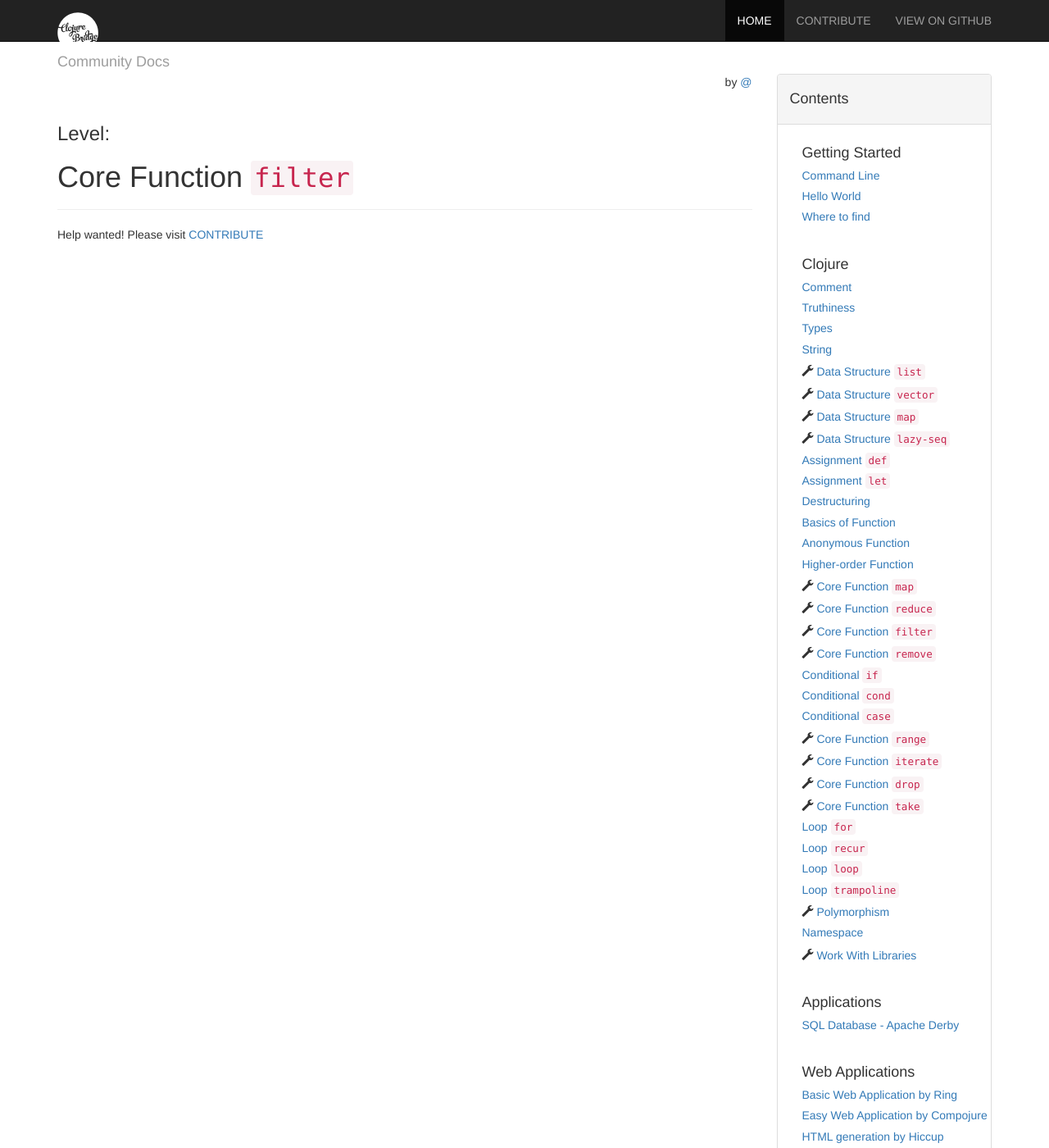
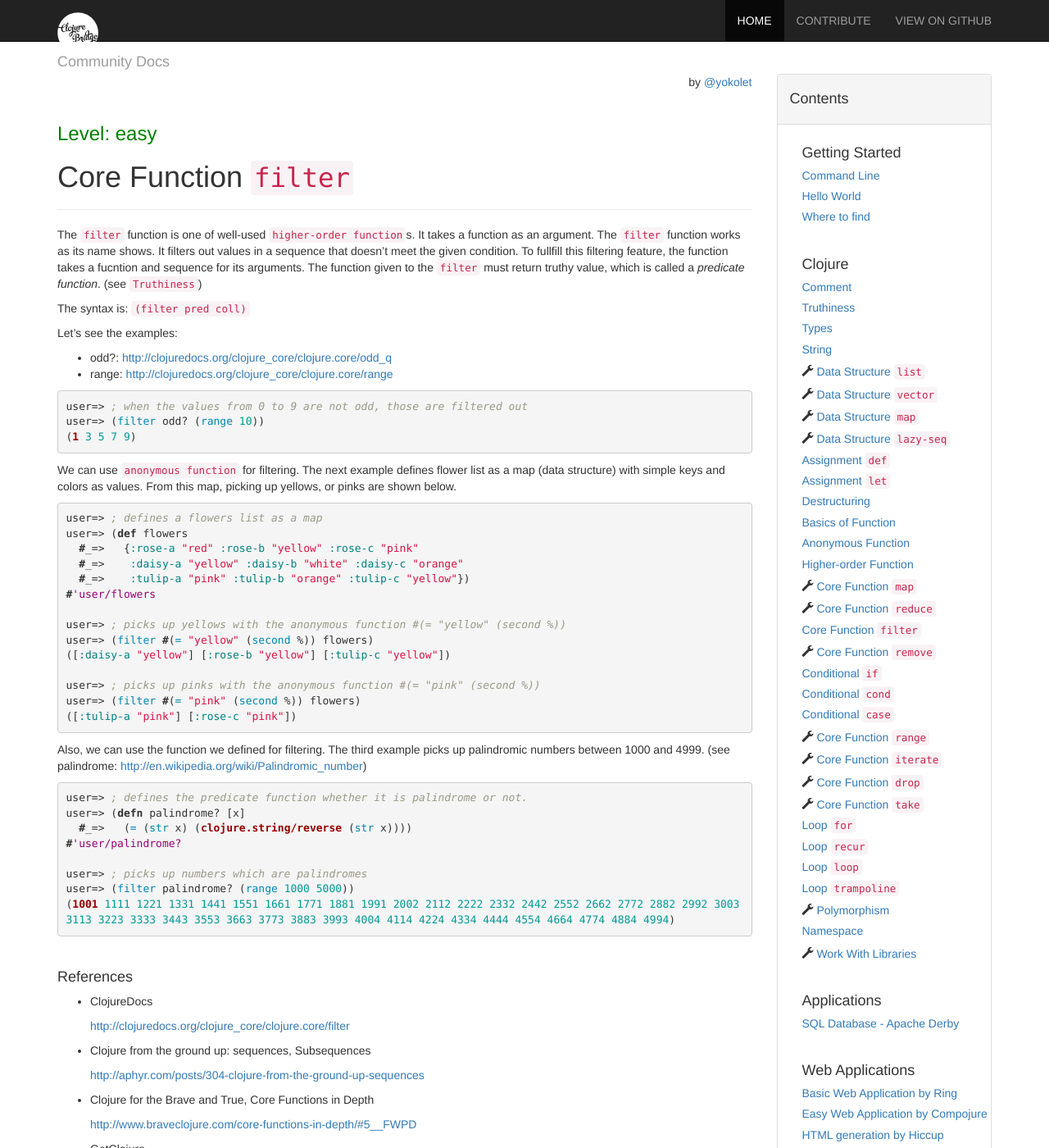
Before and after one commit to ClojureBridge/community-docs, a Jekyll site: the page built from docs/clojure/filter.md, in a window 1280 px wide and 1400 px high. Shown: the whole window at 82% size. Built offline with Jekyll 4.4.1, drawn with Linux system fonts in a browser that asks for light colours; nearby versions of some CDN libraries; some of the changed text lies outside the part shown.

Commit message:
Adds filter section

```diff
--- a/_data/clojure.yml
+++ b/_data/clojure.yml
@@ -54,7 +54,6 @@
 
 - title: Core Function <code>filter</code>
   permalink: /docs/clojure/filter/
-  todo: true
 
 - title: Core Function <code>remove</code>
   permalink: /docs/clojure/remove/
--- a/docs/clojure/filter.md
+++ b/docs/clojure/filter.md
@@ -2,8 +2,82 @@
 layout: docs
 title: Core Function <code>filter</code>
 permalink: /docs/clojure/filter/
-level:
-author:
+level: easy
+author: yokolet
 ---
 
-Help wanted! Please visit  [CONTRIBUTE]({{ site.baseurl }}/docs/contribute)
+The `filter` function is one of well-used [`higher-order function`]({{ site.baseurl}}/docs/clojure/higher-order-function/)s.
+It takes a function as an argument.
+The `filter` function works as its name shows.
+It filters out values in a sequence that doesn't meet the given condition.
+To fullfill this filtering feature, the function takes a fucntion and sequence for its arguments.
+The function given to the `filter` must return truthy value, which is called a *predicate function*.
+(see [`Truthiness`]({{ site.baseurl }}/docs/clojure/truthiness))
+
+The syntax is: `(filter pred coll)`
+
+Let's see the examples:
+
+  - odd?: [http://clojuredocs.org/clojure_core/clojure.core/odd_q](http://clojuredocs.org/clojure_core/clojure.core/odd_q)
+  - range: [http://clojuredocs.org/clojure_core/clojure.core/range](http://clojuredocs.org/clojure_core/clojure.core/range)
+{% highlight clojure %}
+user=> ; when the values from 0 to 9 are not odd, those are filtered out
+user=> (filter odd? (range 10))
+(1 3 5 7 9)
+{% endhighlight %}
+
+
+We can use [`anonymous function`]({{ site.baseurl}}/docs/clojure/anonymous-function) for filtering.
+The next example defines flower list as a map (data structure) with simple keys and colors as values.
+From this map, picking up yellows, or pinks are shown below.
+{% highlight clojure %}
+user=> ; defines a flowers list as a map
+user=> (def flowers
+  #_=>   {:rose-a "red" :rose-b "yellow" :rose-c "pink"
+  #_=>    :daisy-a "yellow" :daisy-b "white" :daisy-c "orange"
+  #_=>    :tulip-a "pink" :tulip-b "orange" :tulip-c "yellow"})
+#'user/flowers
+
+user=> ; picks up yellows with the anonymous function #(= "yellow" (second %))
+user=> (filter #(= "yellow" (second %)) flowers)
+([:daisy-a "yellow"] [:rose-b "yellow"] [:tulip-c "yellow"])
+
+user=> ; picks up pinks with the anonymous function #(= "pink" (second %))
+user=> (filter #(= "pink" (second %)) flowers)
+([:tulip-a "pink"] [:rose-c "pink"])
+{% endhighlight %}
+
+
+Also, we can use the function we defined for filtering.
+The third example picks up palindromic numbers between 1000 and 4999.
+(see palindrome: [http://en.wikipedia.org/wiki/Palindromic_number](http://en.wikipedia.org/wiki/Palindromic_number))
+
+{% highlight clojure %}
+user=> ; defines the predicate function whether it is palindrome or not.
+user=> (defn palindrome? [x]
+  #_=>   (= (str x) (clojure.string/reverse (str x))))
+#'user/palindrome?
+
+user=> ; picks up numbers which are palindromes
+user=> (filter palindrome? (range 1000 5000))
+(1001 1111 1221 1331 1441 1551 1661 1771 1881 1991 2002 2112 2222 2332 2442 2552 2662 2772 2882 2992 3003 3113 3223 3333 3443 3553 3663 3773 3883 3993 4004 4114 4224 4334 4444 4554 4664 4774 4884 4994)
+{% endhighlight %}
+<br/>
+
+#### References
+
+- ClojureDocs
+
+    [http://clojuredocs.org/clojure_core/clojure.core/filter](http://clojuredocs.org/clojure_core/clojure.core/filter)
+
+- Clojure from the ground up: sequences, Subsequences
+
+    [http://aphyr.com/posts/304-clojure-from-the-ground-up-sequences](http://aphyr.com/posts/304-clojure-from-the-ground-up-sequences)
+
+- Clojure for the Brave and True, Core Functions in Depth
+
+    [http://www.braveclojure.com/core-functions-in-depth/#5__FWPD](http://www.braveclojure.com/core-functions-in-depth/#5__FWPD)
+
+- GetClojure
+
+    <a href="http://getclojure.com/search?q=filter&num=0" target="_blank">http://getclojure.com/search?q=filter&num=0</a>
```
